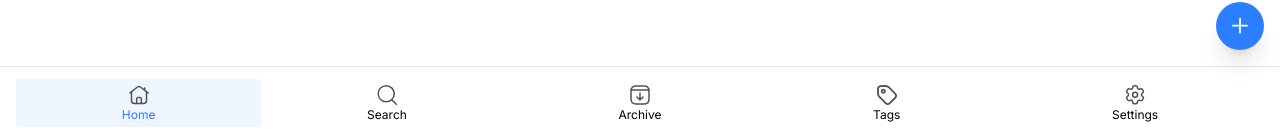
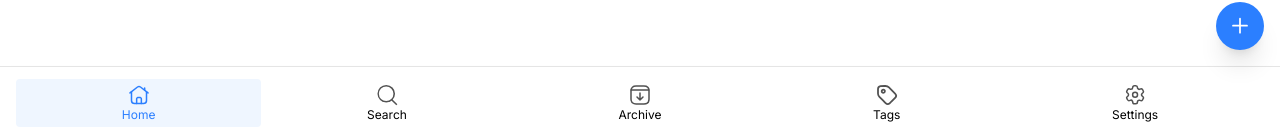
Before and after one commit to sarrietav-dev/notes, a Next.js app: page / in a window 1280 px wide. Shown: the part 661-797 px from the top of the page. Built offline with nearby package versions, Linux system fonts and the light colour scheme.

Commit message:
improve active state of nav

```diff
--- a/components/layout/navigation.tsx
+++ b/components/layout/navigation.tsx
@@ -11,61 +11,62 @@ import {
 } from "@/components/icons";
 import cn from "@/utils/cn";
 
-const paths = [
+const paths: {
+  name: string;
+  path: string;
+  icon: (props: { isActive: boolean }) => React.ReactNode;
+}[]
+  = [
     {
       name: "Home",
       path: "/",
-    icon: () => <IconHome className="fill-neutral-600 size-6" />,
+      icon: ({ isActive }) => <IconHome className={`size-6 ${isActive ? "fill-blue-500" : "fill-neutral-600"}`} />,
     },
     {
       name: "Search",
       path: "/search",
-    icon: () => <IconSearch className="fill-neutral-600 size-6" />,
+      icon: ({ isActive }) => <IconSearch className={`size-6 ${isActive ? "fill-blue-500" : "fill-neutral-600"}`} />,
     },
     {
       name: "Archive",
       path: "/archive",
-    icon: () => <IconArchive className="stroke-neutral-600 size-6 fill-transparent" />,
+      icon: ({ isActive }) => <IconArchive className={`size-6 fill-transparent ${isActive ? "stroke-blue-500" : "stroke-neutral-600"}`} />,
     },
     {
       name: "Tags",
       path: "/tags",
-    icon: () => <IconTag className="stroke-neutral-600 size-6 fill-transparent" />,
+      icon: ({ isActive }) => <IconTag className={`size-6 fill-transparent ${isActive ? "stroke-blue-500" : "stroke-neutral-600"}`} />,
     },
     {
       name: "Settings",
       path: "/settings",
-    icon: () => <IconSettings className="fill-neutral-600 size-6" />,
+      icon: ({ isActive }) => <IconSettings className={`size-6 ${isActive ? "fill-blue-500" : "fill-neutral-600"}`} />,
     },
   ];
 
 export default function Navigation() {
   const pathname = usePathname();
 
-  function navItemClasses(path: string) {
-    const isActive =
-      path === "/" ? pathname === "/" : pathname?.startsWith(path);
-
-    return cn(
-      "rounded py-1 flex justify-center items-center grow",
-      isActive ? "bg-blue-50 text-blue-500 fill-blue-500" : "bg-transparent",
-    );
-  }
-
   return (
     <nav className="bg-white py-3 px-4 border-t border-t-neutral-200 shadow-lg">
       <ul className="flex w-full">
-        {paths.map(({ name, path, icon: Icon }) => (
-          <li key={name} className={navItemClasses(path)}>
+        {paths.map(({ name, path, icon: Icon }) => {
+          const isActive = path === "/" ? pathname === "/" : pathname?.startsWith(path);
+          return (
+            <li key={name} className={cn(
+              "rounded py-1 flex justify-center items-center grow",
+              isActive ? "bg-blue-50 text-blue-500" : "bg-transparent",
+            )}>
               <Link
                 href={path}
                 className="flex flex-col justify-center items-center"
               >
-              <Icon />
+                <Icon isActive={isActive} />
                 <p className="hidden md:block text-xs">{name}</p>
               </Link>
             </li>
-        ))}
+          );
+        })}
       </ul>
     </nav>
   );
```
Lines whose indentation alone changed are shown as unchanged.
